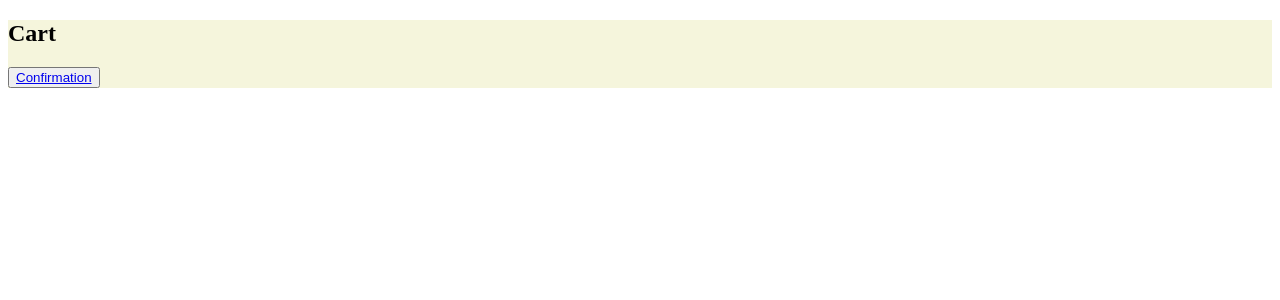
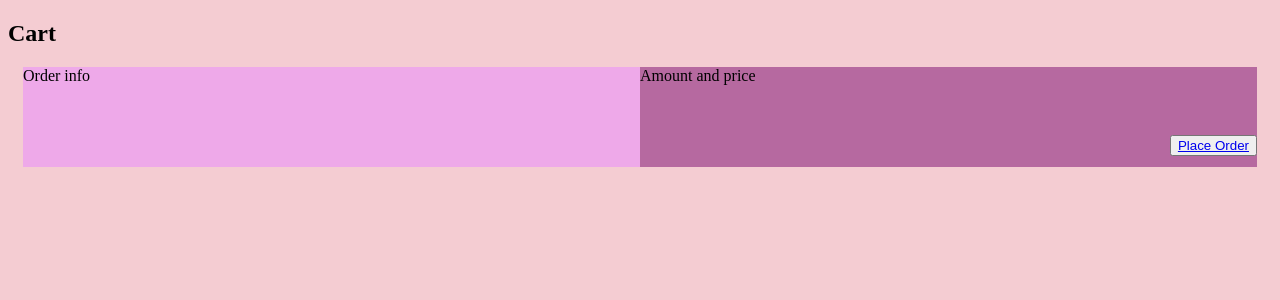
Before and after one commit to aysenurdavulcu/bakeaway, a React (Create React App) app in the folder client/: page /cart in a window 1280 px wide. Shown: the top 300 px of the page. Built offline with nearby package versions, Linux system fonts and the light colour scheme.

Commit message:
added color and formating'

```diff
--- a/client/src/Styles/Cart.css
+++ b/client/src/Styles/Cart.css
@@ -1,3 +1,34 @@
 #cart{
-    background-color: beige;
 }
+#placeorder{
+    padding: 50px 0 400px;
+    text-align: right;
+}
+.some-page-wrapper {
+    margin: 15px;
+
+  }
+
+  .row {
+    display: flex;
+    flex-direction: row;
+    flex-wrap: wrap;
+    width: 100%;
+  }
+
+  .column {
+    display: flex;
+    flex-direction: column;
+    flex-basis: 100%;
+    flex: 1;
+  }
+
+  .blue-column {
+    background-color: rgb(238, 169, 233);
+    height: 100px;
+  }
+
+  .green-column {
+    background-color: rgb(182, 105, 160);
+    height: 100px;
+  }
--- a/client/src/Styles/ConfirmationPage.css
+++ b/client/src/Styles/ConfirmationPage.css
@@ -1,3 +1,4 @@
 #confirmation{
-    background-color: rgb(140, 131, 148);
+  text-align: center;
+  padding: 300px 0 300px;
 }
--- a/client/src/Styles/LandingPage.css
+++ b/client/src/Styles/LandingPage.css
@@ -1,3 +1,8 @@
 #landing{
-    background-color: pink;
+    text-align: center;
+    padding: 300px 0 300px;
+
 }
+body{
+    background-color: rgb(244, 204, 210);
+}
--- a/client/src/Styles/ResultPage.css
+++ b/client/src/Styles/ResultPage.css
@@ -1,3 +1,11 @@
 #results{
-    background-color: lightblue;
+
+
 }
+body{
+    background-color: rgb(244, 204, 210);
+}
+#button{
+    padding: 600px 0 600px;
+    text-align: right;
+}
--- a/client/src/pages/Cart.js
+++ b/client/src/pages/Cart.js
@@ -5,7 +5,26 @@ export default function Cart(){
     return(
         <div id = "cart">
              <h2 id="slogan">Cart</h2>
-             <button> <Link to = "/confirmation"> Confirmation</Link> </button>
+             {/* <div id = "placeorder">
+
+             </div> */}
+             <div class='some-page-wrapper'>
+  <div class='row'>
+    <div class='column'>
+      <div class='blue-column'>
+        Order info
+      </div>
+    </div>
+    <div class='column'>
+      <div class='green-column'>
+      Amount and price
+      <div id = "placeorder">
+      <button> <Link to = "/confirmation"> Place Order</Link> </button>
+      </div>
+      </div>
+    </div>
+  </div>
+</div>
         </div>
 
     )
--- a/client/src/pages/ResultPage.js
+++ b/client/src/pages/ResultPage.js
@@ -5,8 +5,11 @@ export default function ResultPage(){
     return(
         <div id = "results">
              <h2 id="slogan">Results</h2>
+
+             <div id = "button">
              <button> <Link to = "/cart"> Go To Cart</Link> </button>
-        </div>
+             </div>
+             </div>
 
     )
 }
```
